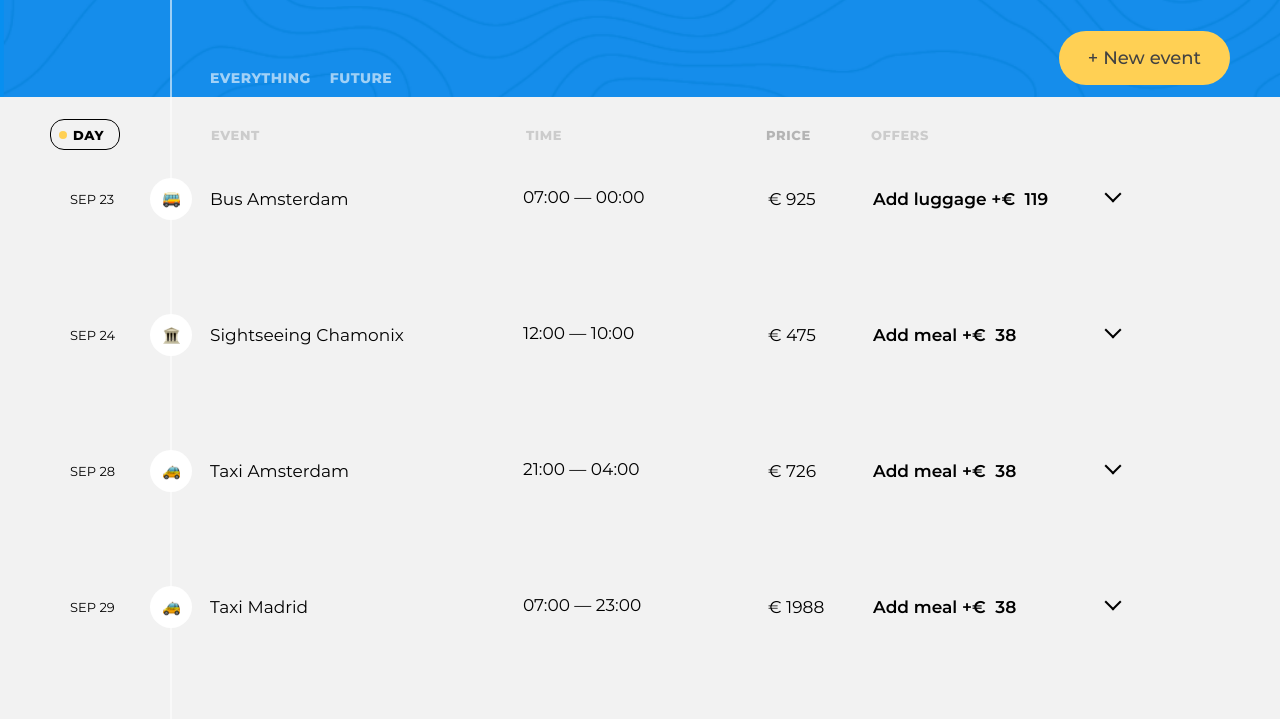
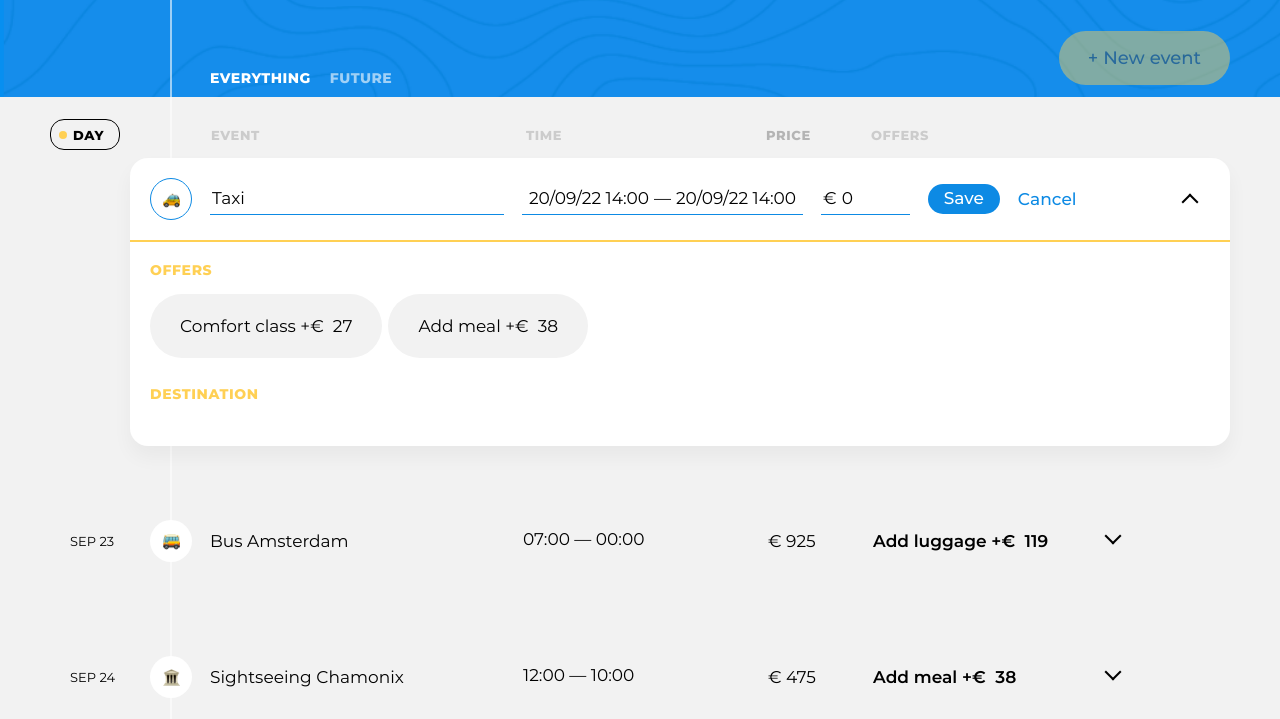
Before and after one commit to Yustes88/2069403-big-trip-simple-18, a website built with webpack: page public/index.html in a window 1280 px wide. Both pictures are taken after a click on the button "New event". Shown: the part 68-787 px from the top of the page. Built offline with nearby package versions, Linux system fonts and the light colour scheme.

Commit message:
Добавляет логику добавления новой точки маршрута

```diff
--- a/public/index.html
+++ b/public/index.html
@@ -28,8 +28,6 @@
               <!-- Фильтры -->
             </div>
           </div>
-
-          <button class="trip-main__event-add-btn  btn  btn--big  btn--yellow" type="button">New event</button>
         </div>
       </div>
     </header>
--- a/src/main.js
+++ b/src/main.js
@@ -1,27 +1,32 @@
+import { render } from './framework/render.js';
 import FilterModel from './model/filter-model.js';
 import TripsModel from './model/trip-point-model.js';
 import ContentPresenter from './presenter/content-presenter.js';
 import FilterPresenter from './presenter/filter-presenter.js';
+import NewTripPointButtonView from './view/new-trip-point-button-view.js';
 
 const tripControlElement = document.querySelector('.trip-main__trip-controls');
 const siteContentWrapperElement = document.querySelector('.trip-events');
-const newButtonElement = document.querySelector('.trip-main__event-add-btn');
+const tripMainElement = document.querySelector('.trip-main');
+
 
 const tripPointModel = new TripsModel();
 const filterModel = new FilterModel();
 const contentPresenter = new ContentPresenter(siteContentWrapperElement, tripPointModel, filterModel);
 const filterPresenterElement = new FilterPresenter(tripControlElement, filterModel, tripPointModel);
+const newTripPointButtonComponent = new NewTripPointButtonView();
 
 const handleNewTripPointFormClose = () => {
-  newButtonElement.element.disabled = false;
+  newTripPointButtonComponent.element.disabled = false;
 };
 
 const handleNewEventButtonClick = () => {
   contentPresenter.createPoint(handleNewTripPointFormClose);
-  newButtonElement.element.disabled = true;
+  newTripPointButtonComponent.element.disabled = true;
 };
 
-newButtonElement.addEventListener('click', handleNewEventButtonClick);
+render(newTripPointButtonComponent, tripMainElement);
+newTripPointButtonComponent.setClickHandler(handleNewEventButtonClick);
 
 contentPresenter.init();
 filterPresenterElement.init();
--- a/src/view/filters-form-view.js
+++ b/src/view/filters-form-view.js
@@ -2,10 +2,10 @@ import AbstractView from '../framework/view/abstract-view.js';
 
 
 const createContentItemTemplate = (filter, currentFilterType) => {
-  const {type, name} = filter;
+  const {type, name, count} = filter;
   return (`
   <div class="trip-filters__filter">
-  <input id="filter-${name}" class="trip-filters__filter-input  visually-hidden" type="radio" name="trip-filter" value="${name}" ${type === currentFilterType ? 'checked' : ''}}>
+  <input id="filter-${name}" class="trip-filters__filter-input  visually-hidden" type="radio" name="trip-filter" value="${name}" ${type === currentFilterType ? 'checked' : ''} ${count === 0 ? 'disabled' : ''}>
   <label class="trip-filters__filter-label" for="filter-${name}">${name}</label>
   </div>
   `);
--- /dev/null
+++ b/src/view/new-trip-point-button-view.js
@@ -0,0 +1,19 @@
+import AbstractView from '../framework/view/abstract-view.js';
+
+const createContentTemplate = () => '<button class="trip-main__event-add-btn  btn  btn--big  btn--yellow" type="button">New event</button>';
+
+export default class NewTripPointButtonView extends AbstractView {
+  get template() {
+    return createContentTemplate();
+  }
+
+  setClickHandler = (callback) => {
+    this._callback.click = callback;
+    this.element.addEventListener('click', this.#clickHandler);
+  };
+
+  #clickHandler = (evt) => {
+    evt.preventDefault();
+    this._callback.click();
+  };
+}
--- a/src/view/trip-event-item-view.js
+++ b/src/view/trip-event-item-view.js
@@ -6,7 +6,7 @@ import { humanizeHour, humanizeStartDate } from '../utile/trip-point-utile.js';
 const createContentTemplate = (tripPoints) => {
   const {basePrice, destination, dateFrom, dateTo, type, offers} = tripPoints;
 
-  const destinationName = destinations.find((el) => (el.id === destination)).name;
+  const destinationName = destination !== undefined ? destinations.find((el) => (el.id === destination)).name : '';
 
   const selectedOffers = offers.map((el) => `<li class="event__offer">
       <span class="event__offer-title">${el.title}</span>
--- a/src/view/trip-form-edit-view.js
+++ b/src/view/trip-form-edit-view.js
@@ -23,15 +23,15 @@ const createContentTemplate = (tripPoint) => {
     <label class="event__label  event__type-output" for="event-destination-1">
     ${type}
     </label>
-    <input class="event__input  event__input--destination" id="event-destination-1" type="text" name="event-destination" value="${selectedCity}" list="destination-list-1">
+    <input class="event__input  event__input--destination" id="event-destination-1" type="text" name="event-destination" value="${selectedCity}" list="destination-list-1" required>
     <datalist id="destination-list-1">
     ${DESTINATIONS.map((destinationCity) => `
     <option value="${destinationCity}" ${selectedCity === destinationCity ? 'selected' : ''}>`).join(' ')}
     </datalist>`;
 
   const typeTemplate = createType(type);
-  const destinationNameListTemplate = createDestinationListTemplate(destinations[destination].name);
-  const picturesTemplate = createPictures(destinations[destination].pictures);
+  const destinationNameListTemplate = createDestinationListTemplate(destination !== undefined ? destinations[destination].name : '');
+  const picturesTemplate = destination !== undefined ? createPictures(destinations[destination].pictures) : '';
 
 
   const isOfferChecked = (offer) => offers.includes(offer) ? 'checked' : '';
@@ -98,7 +98,7 @@ const createContentTemplate = (tripPoint) => {
       </section>
       <section class="event__section  event__section--destination">
         <h3 class="event__section-title  event__section-title--destination">Destination</h3>
-        <p class="event__destination-description">${destinations[destination].description}</p>
+        <p class="event__destination-description">${destination !== undefined ? destinations[destination].description : ''}</p>
         <div class="event__photos-container">
           <div class="event__photos-tape">
             ${picturesTemplate}
```
